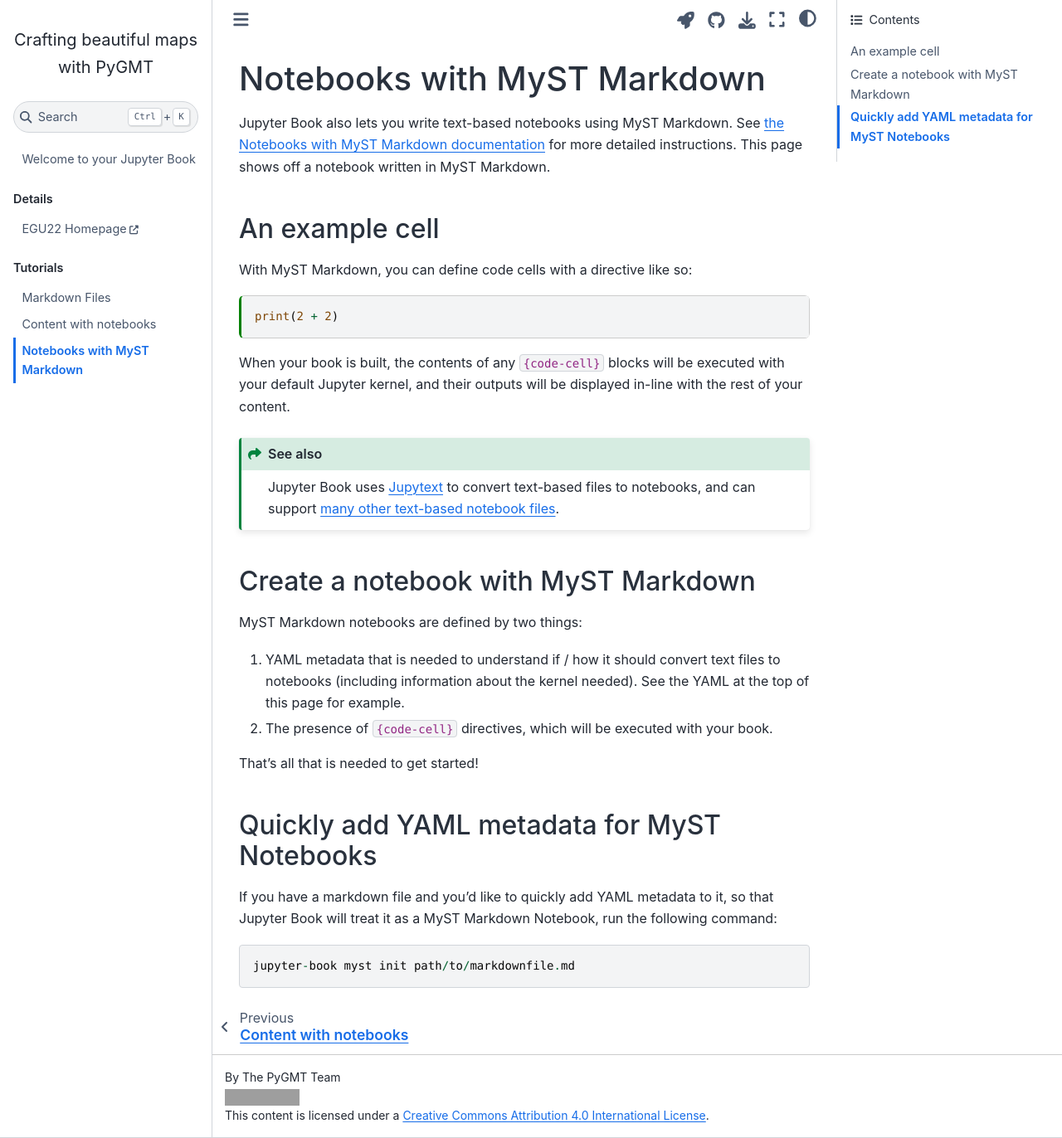
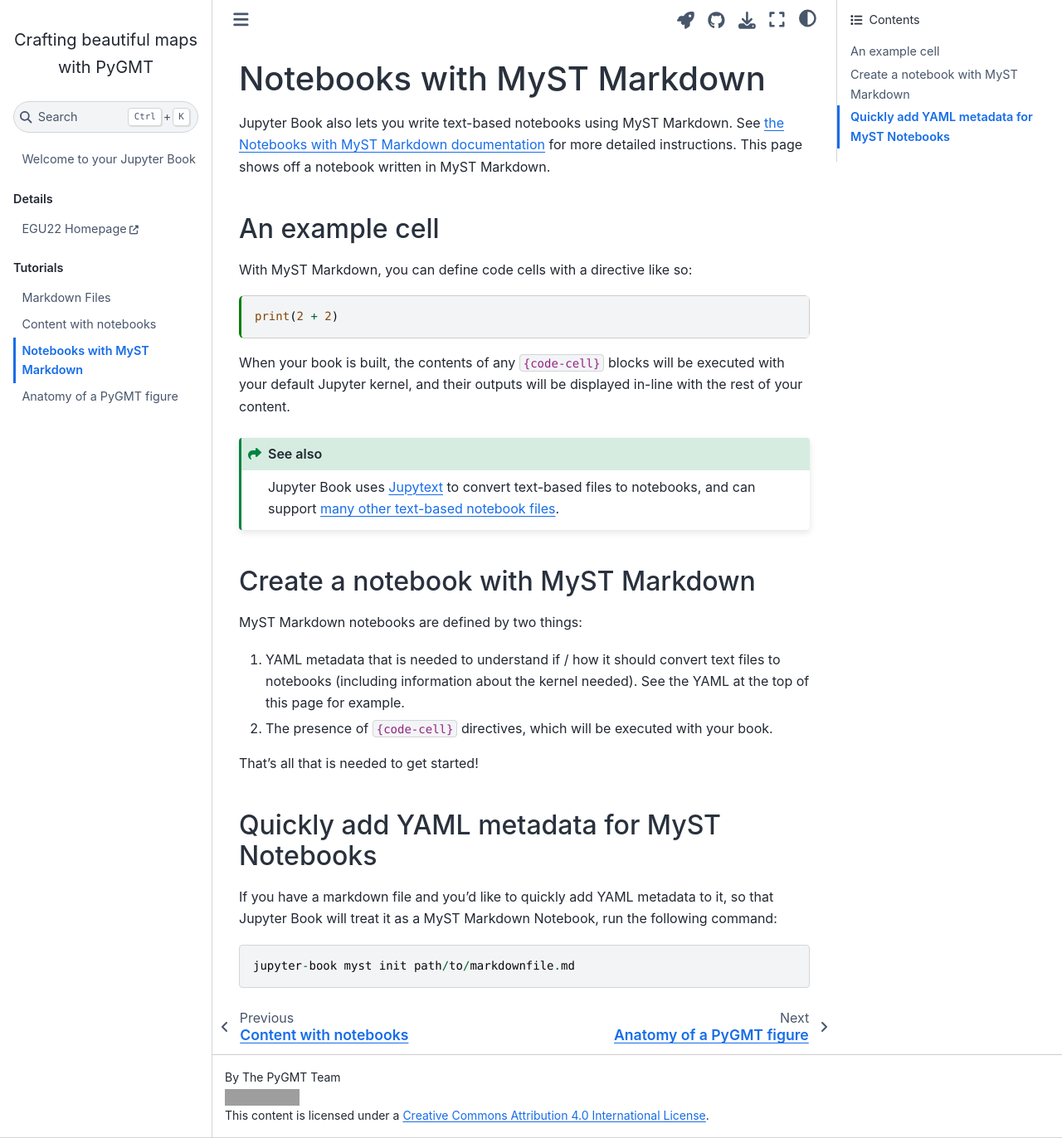
Before and after one commit to GenericMappingTools/egu22pygmt, a Jupyter Book: the page built from book/markdown-notebooks.md, in a window 1280 px wide and 1372 px high. Shown: the whole window at 83% size. Built offline with Jupyter Book 1.0.4 settings and Sphinx 7.4.7 and the Sphinx Book theme 1.1.4, drawn with Linux system fonts in a browser that asks for light colours; grey boxes are pictures that could not be loaded.

Commit message:
Add the anatomy of a figure tutorial (#7)
* Start the anatomy tutorial

Create the notebook and add it to the TOC. Start with creating a figure
and adding coast line elements to it.

* Add a bit about projections
* Add part about plotting data on a map

Use the Japan quakes data but don't set the size as we do in the docs
since that's adding too much complexity. Add a colorbar with a frame but
only the default position.

* Make headings h2 and increase region

```diff
--- a/book/_toc.yml
+++ b/book/_toc.yml
@@ -13,3 +13,4 @@
     - file: markdown
     - file: notebooks
     - file: markdown-notebooks
+    - file: first-figure
```
Also changed, not shown: book/first-figure.ipynb (added).
